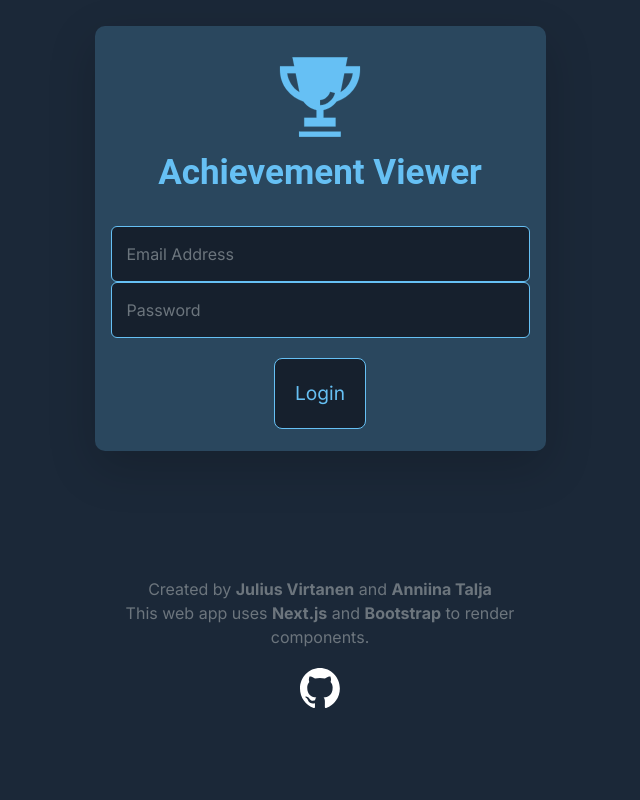
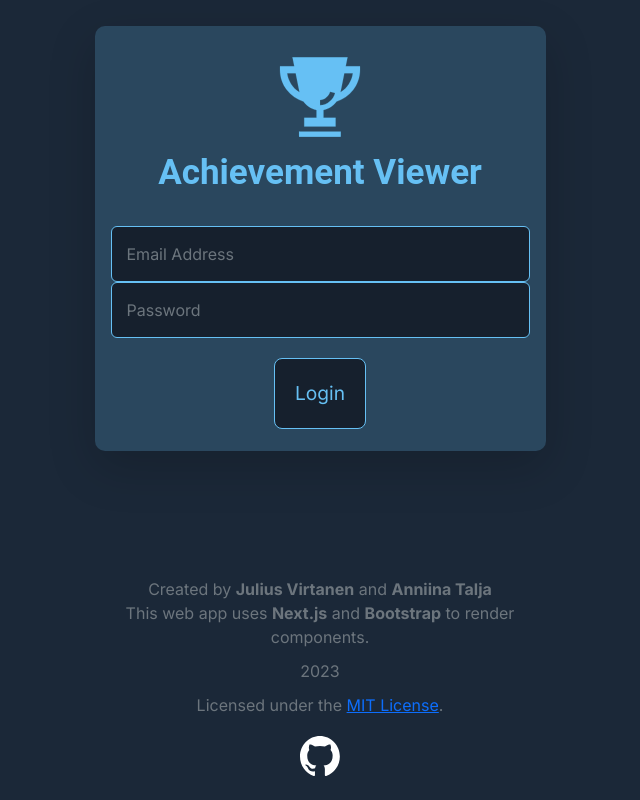
Before and after one commit to Mi3kka/achievement-viewer, a Next.js app: page / in a window 1280 px wide. Shown: the part 214-1014 px from the top of the page, without its empty margins (320-960 px from the left). Before the commit the page ends 946 px from the top, so only its background shows below. Built offline with nearby package versions, Linux system fonts and the light colour scheme.

Commit message:
Modified footer
Modified footer texts and links

```diff
--- a/app/footer.js
+++ b/app/footer.js
@@ -3,14 +3,26 @@ import '../styles/Footer.css';
 import Image from 'next/image';
 
 export default function Footer() {
+  const year = new Date().getFullYear();
+
   return (
     <footer className="footer text-center">
       <div className="container">
-        <span className="text-muted">Created by <strong>Julius Virtanen</strong> and <strong>Anniina Talja</strong> <br />
-        This web app uses <strong>Next.js</strong> and <strong>Bootstrap</strong> to render components.<br /></span>
-        <a href="https://github.com/Mi3kka/achievement-viewer" target="_blank" rel="noopener noreferrer">
-          <Image src="/icons/github-mark-white.svg" alt="GitHub Icon" width={40} height={40} className="git-link" />
-        </a>
+        <span className="text-muted">
+          Created by <strong>Julius Virtanen</strong> and <strong>Anniina Talja</strong> <br />
+          This web app uses <strong>Next.js</strong> and <strong>Bootstrap</strong> to render components.<br />
+            <div className="year-text">
+              {year}
+          </div>
+        </span>
+        <span className="text-muted">
+          Licensed under the <a href="https://opensource.org/licenses/MIT" target="_blank" rel="noopener noreferrer">MIT License</a>.
+        </span>
+        <div className="logo-container">
+          <a href="https://github.com/Mi3kka/achievement-viewer" target="_blank" rel="noopener noreferrer">
+            <Image src="/icons/github-mark-white.svg" alt="GitHub Icon" width={40} height={40} className="git-link" />
+          </a>
+        </div>
       </div>
     </footer>
   );
--- a/styles/Footer.css
+++ b/styles/Footer.css
@@ -5,6 +5,16 @@
   padding: 10px 0;
 }
 
+.year-text {
+  margin: 10px;
+}
+
 .git-link {
   margin-top: 1.2rem;
 }
+
+.logo-container {
+  display: flex;
+  justify-content: center;
+  align-items: center;
+}
```
